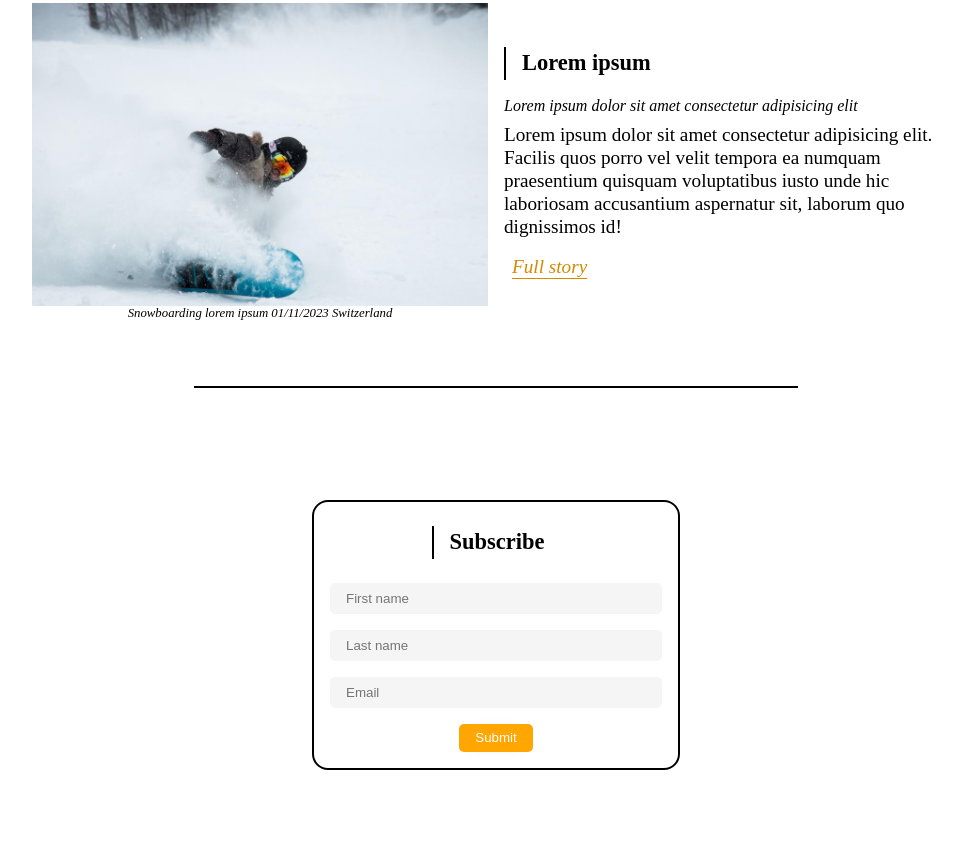
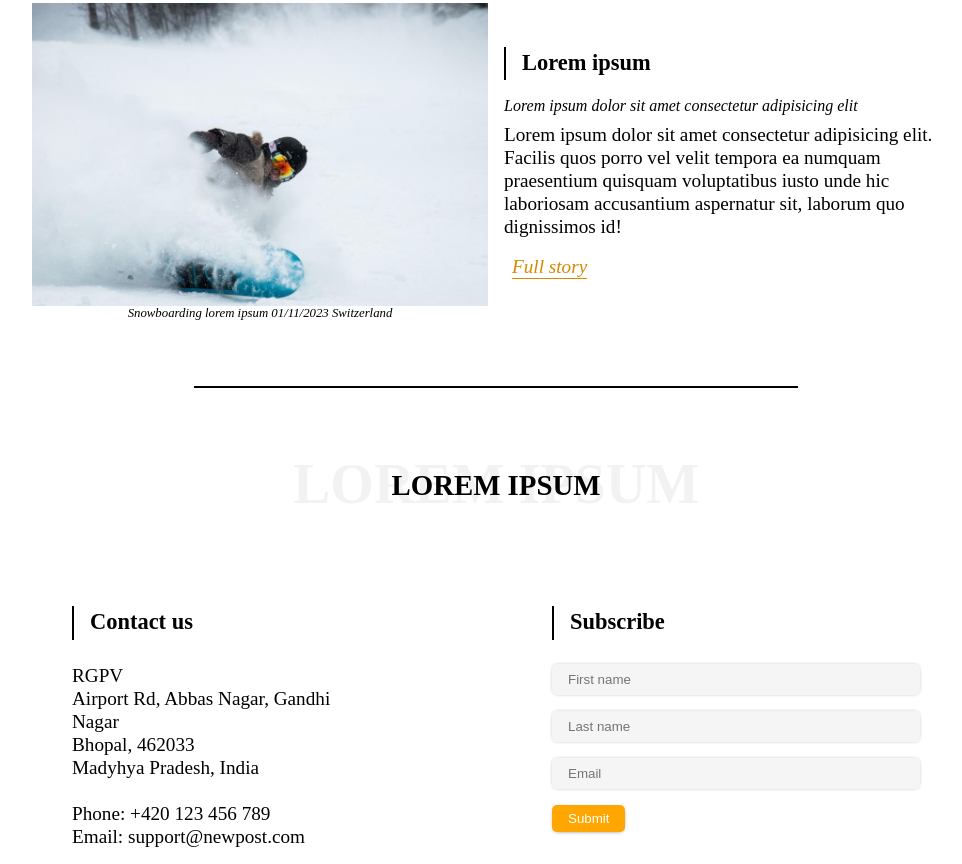
Before and after one commit to DanielSmrz4/New-post-webpage, a plain HTML site: page index.html in a window 1280 px wide. Shown: the part 2321-3185 px from the top of the page, without its empty margins (144-1106 px from the left). Before the commit the page ends 3123 px from the top, so only its background shows below. Drawn offline with Linux system fonts and the light colour scheme; a web font is replaced by a local one.

Commit message:
contact-form-sec-finished

```diff
--- a/index.html
+++ b/index.html
@@ -6,6 +6,7 @@
 
     <link rel="stylesheet" href="style.css">
     <link rel="icon" href="./images/favikon.ico" type="image/x-icon"/>
+
     <!-- Font-1 LOGO-->
     <link rel="preconnect" href="https://fonts.googleapis.com">
     <link rel="preconnect" href="https://fonts.gstatic.com" crossorigin>
@@ -26,7 +27,7 @@
                 <li><a href="#home">Home</a></li>
                 <li><a href="#store">Store</a></li>
                 <li><a href="#newsletter">Newsletter</a></li>
-                <li><a href="#">Contact</a></li>
+                <li><a href="#contact">Contact</a></li>
             </ul>
             <button onclick="navToggle();" class="nav-button"></button>
         </nav>
@@ -116,18 +117,40 @@
                 </article>
             </div>
         </section>
-        <section class="subscribe-form-section" id="subscribe-form">
+        <section class="contact-form grid" id="contact">
+            <div class="section-header" id="newsletter">
+                <h2>LOREM IPSUM</h2>
+                <h2 class="effect-header">LOREM&nbspIPSUM</h2>
+            </div>
+
+            <div class="contact-form-wrapper">
+                <div class="contact-wrapper">
+                    <div class="contact">
+                        <h3 class="p-heading">Contact us</h3>
+                        <div class="contact-text">
+                            <p>RGPV<br>Airport Rd, Abbas Nagar, Gandhi<br>Nagar<br>Bhopal, 462033<br>Madyhya Pradesh, India</p><br>
+                            <p>Phone: +420 123 456 789</p>
+                            <p>Email: support@newpost.com</p>
+                        </div>
+
+                    </div>
+                </div>
                 <div class="form-wrapper">
+                    <div class="inside-form-wrapper">
                         <h3 class="p-heading">Subscribe</h3>
                         <form action="" class="subscribe-form">
-                    <input required type="text" class="form-input" placeholder="First name">
-                    <input required type="text" class="form-input" placeholder="Last name">
+                            <input required type="text" class="form-input" placeholder="First name" minlength="2">
+                            <input required type="text" class="form-input" placeholder="Last name" minlength="2">
                             <input required type="mail" class="form-input" placeholder="Email">
                             <input type="submit" value="Submit" class="submit-input">
                         </form>
                     </div>
+                </div>
+            </div>
+
         </section>
     </main>
+
     <footer>
 
     </footer>
--- a/style.css
+++ b/style.css
@@ -311,7 +311,6 @@ a:hover {
 /* NEWSLETTER SECTION */
 
 .newsletter {
-    padding-block-end: 5rem;
     padding-inline: 1rem;
 }
 
@@ -370,24 +369,36 @@ figcaption {
 }
 
 
-/* FORM SECTION */
+/* CONTACT-FORM SECTION */
 
-.subscribe-form-section {
-    padding-inline: 1rem;
-    margin-block: 2rem;
+.contact-form-wrapper {
+    display: flex;
+    flex-wrap: wrap;
+    justify-content: space-around;;
+}
+
+.contact-wrapper {
+    width: 50%;
+}
+
+.contact {
+    padding: 1rem;
     max-width: 400px;
     margin-inline: auto;
 }
 
-.form-wrapper {
-    padding: 1rem;
-    border: solid 2px #000;
-    border-radius: 1rem;
-    /* box-shadow: 0 0 1rem -10px; */
+.contact-text {
+    padding-block-start: 1rem;
 }
 
-.form-wrapper >h3 {
-    text-align: center;
+.form-wrapper {
+    width: 50%;
+}
+
+.inside-form-wrapper {
+    max-width: 400px;
+    padding: 1rem;
+    border-radius: 1rem;
     margin-inline: auto;
 }
 
@@ -395,13 +406,14 @@ figcaption {
     display: flex;
     flex-direction: column;
     justify-content: center;
-    align-items: center;
+    align-items: start;
     gap: 1rem;
     padding-block-start: 1rem;
 }
 
 .subscribe-form > * {
     display: block;
+    box-shadow: 0 0 5px -3px #000;
 }
 
 .form-input {
@@ -418,7 +430,7 @@ figcaption {
     border: none;
     background-color: var(--yellow-light);
     color: #fff;
-    box-shadow: 0 0 1rem -13px #000;
+    box-shadow: 0 1px 5px -3px #000;
     cursor: pointer;
 }
 
@@ -486,4 +498,12 @@ figcaption {
     .article-image {
         grid-area: image;
     }
+    .contact-form-wrapper {
+        flex-direction: column;
+        justify-content: center;
+        align-items: center;
+    }
+    .contact-wrapper, .form-wrapper {
+        width: min(400px, 100%);
+    }
 }
```
Lines whose indentation alone changed are shown as unchanged.
